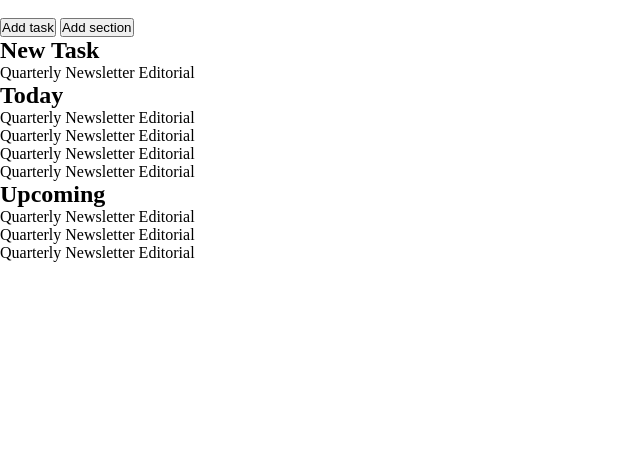
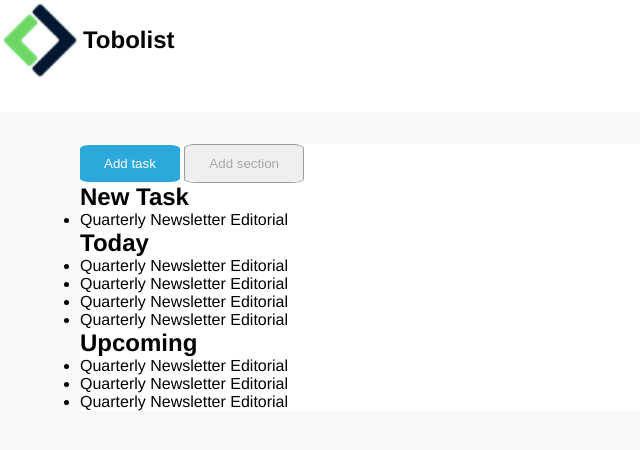
Before and after one commit to LucaAgatinoPrivitera/html-css-toboolist, a plain HTML site: page index.html in a window 1280 px wide. Shown: the whole page, without its empty margins (0-640 px from the left). Drawn offline with Linux system fonts and the light colour scheme.

Commit message:
Css "completo" fino alla section "bottoni"

```diff
--- a/index.html
+++ b/index.html
@@ -3,22 +3,23 @@
 <head>
     <meta charset="UTF-8">
     <meta name="viewport" content="width=device-width, initial-scale=1.0">
-    <title>Document</title>
+    <title>html-css-toboolist</title>
     <link rel="stylesheet" href="style.css">
 </head>
 <body>
     <!-- Header e logo -->
     <header>
         <div>
-            <img src="" alt="">
+            <img src="./img/logo copia.png" alt="">
+            <h2>Tobolist</h2>
         </div>
     </header>
 
     <!-- main e prima section -->
     <main>
-        <section>
-            <button>Add task</button>
-            <button>Add section</button>
+        <section id="bottoni">
+            <button class="buttonstyle" id="addT">Add task</button>
+            <button class="buttonstyle" id="addS">Add section</button>
         </section>
 
         <!-- Section task -->
--- a/style.css
+++ b/style.css
@@ -3,3 +3,44 @@
     margin: 0;
     padding: 0;
 }
+body{
+    font-family: 'Franklin Gothic Medium', 'Arial Narrow', Arial, sans-serif;
+    background-color: #F6F8F9;
+}
+
+header{
+    height: 7rem;
+    background-color: white;
+}
+header div img, header div h2{
+    display: inline-block;
+    vertical-align: middle;
+}
+header div img{
+    height: 5rem;
+}
+
+main{
+    margin: auto;
+    width: 70rem;
+    background-color: white
+}
+
+#bottoni{
+    margin-top: 2rem;
+}
+#addT{
+    background-color: rgb(43, 169, 219);
+    color: white;
+    border: 0;
+}
+#addS{
+    color: rgb(165, 165, 165);
+    border: 0.1rem;
+    border-color: rgb(156, 155, 155);
+    border-style: solid;
+}
+.buttonstyle{
+    padding: 0.7rem 1.5rem;
+    border-radius: 10%;
+}
```
